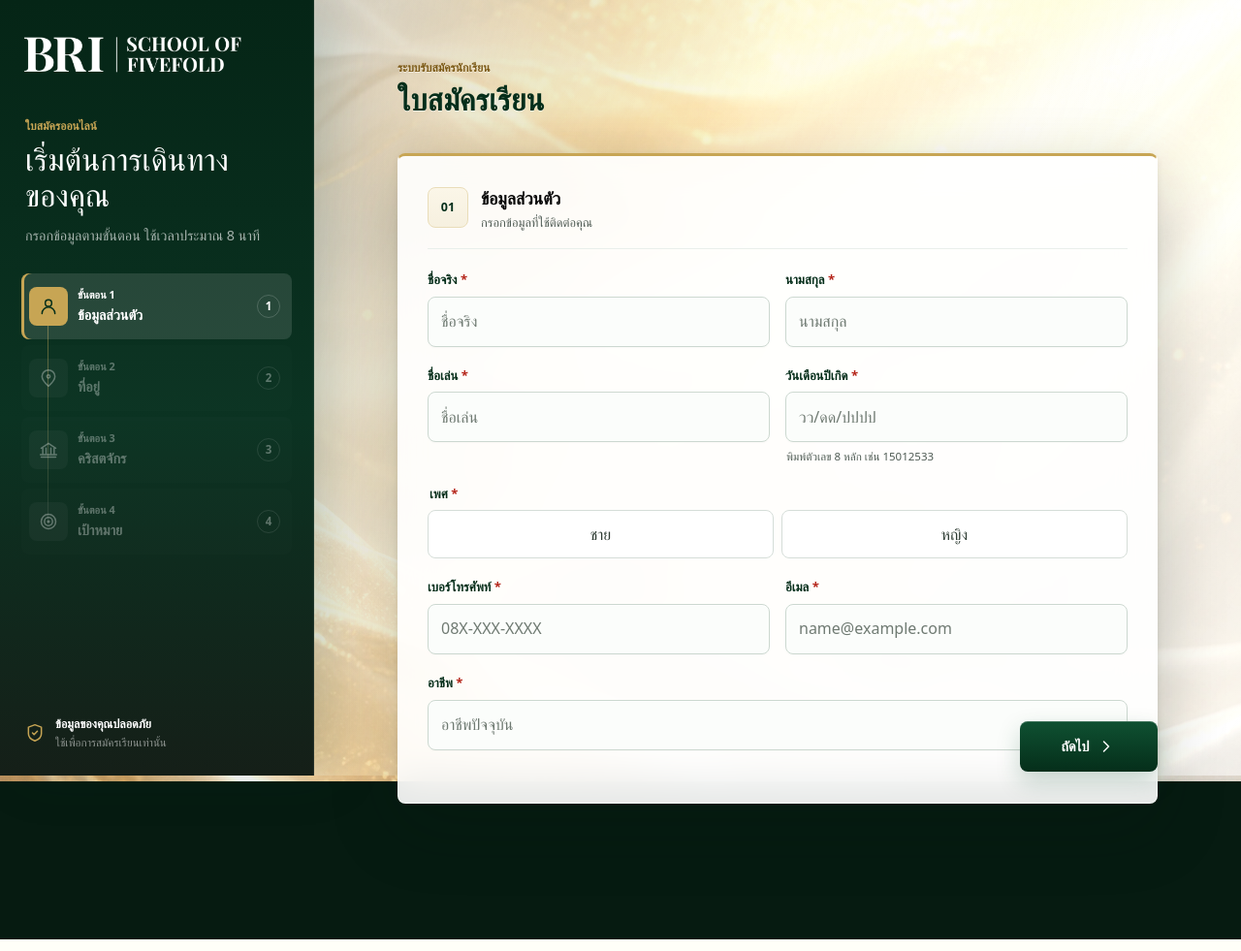
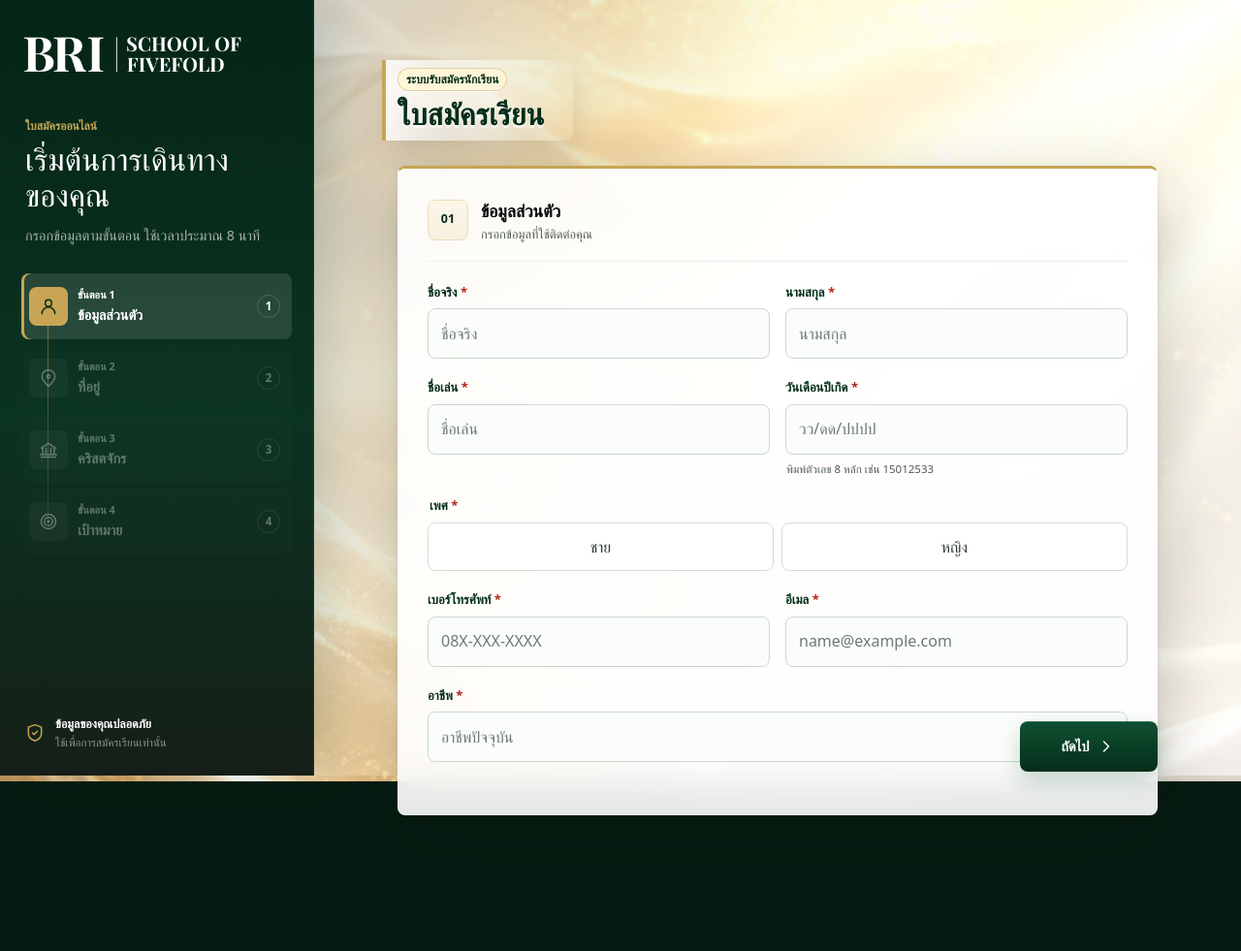
Before and after one commit to Atothegod/BRI, a Django app: page / in a window 1280 px wide. Shown: the whole page at 97% size. Run offline with Django 5.2, Linux system fonts and the light colour scheme; some web fonts are replaced.

Commit message:
Update registration styles and version in multiple templates

```diff
--- a/backend/school/static/school/css/registration.css
+++ b/backend/school/static/school/css/registration.css
@@ -547,6 +547,7 @@ svg {
 }
 
 .page-heading {
+    position: relative;
     justify-content: space-between;
     gap: 16px;
     margin-bottom: 14px;
@@ -555,11 +556,14 @@ svg {
 .page-heading h2 {
     margin: 0;
     color: var(--color-brand-950);
-    font-size: 1.7rem;
-    font-weight: 780;
-    line-height: 1.2;
+    font-size: 2.05rem;
+    font-weight: 850;
+    line-height: 1.12;
     letter-spacing: 0;
-    text-shadow: 0 1px 0 rgba(255, 255, 255, 0.62), 0 10px 24px rgba(255, 255, 255, 0.38);
+    text-shadow:
+        0 1px 0 rgba(255, 255, 255, 0.96),
+        0 3px 0 rgba(255, 255, 255, 0.5),
+        0 16px 30px rgba(3, 24, 14, 0.18);
 }
 
 .page-heading p {
@@ -576,13 +580,38 @@ svg {
 }
 
 .hero-copy {
+    position: relative;
+    z-index: 1;
+    display: inline-grid;
     min-width: 0;
+    padding: 8px 16px 10px 0;
+}
+
+.hero-copy::before {
+    position: absolute;
+    inset: 0 -14px 0 -16px;
+    z-index: -1;
+    content: "";
+    background: linear-gradient(90deg, rgba(255, 255, 255, 0.86), rgba(255, 255, 255, 0.38) 68%, rgba(255, 255, 255, 0));
+    border-left: 4px solid rgba(199, 165, 84, 0.96);
+    border-radius: 0 8px 8px 0;
+    box-shadow: 0 16px 32px rgba(3, 24, 14, 0.1);
+    pointer-events: none;
 }
 
 .hero-copy .eyebrow {
+    display: inline-flex;
+    width: max-content;
+    max-width: 100%;
     margin-bottom: 6px;
-    color: #7c5a16;
-    text-shadow: 0 1px 0 rgba(255, 255, 255, 0.55);
+    padding: 3px 8px;
+    color: var(--color-brand-950);
+    font-weight: 850;
+    background: rgba(255, 246, 214, 0.88);
+    border: 1px solid rgba(124, 90, 22, 0.24);
+    border-radius: 999px;
+    box-shadow: 0 1px 0 rgba(255, 255, 255, 0.75);
+    text-shadow: none;
 }
 
 .mobile-progress {
@@ -2309,16 +2338,17 @@ select.form-control {
     .registration-app .app-hero {
         min-height: 68px;
         margin-bottom: 8px;
-        padding: 5px 0 8px;
+        padding: 7px 0 10px;
         color: var(--color-brand-950);
     }
 
     .registration-app .app-hero .eyebrow {
-        color: #7c5a16;
+        color: var(--color-brand-950);
     }
 
     .registration-app .page-heading h2 {
         color: var(--color-brand-950);
+        font-size: 2.15rem;
     }
 
     .registration-app .page-heading p {
--- a/backend/school/templates/school/admin_overview_dashboard.html
+++ b/backend/school/templates/school/admin_overview_dashboard.html
@@ -4,7 +4,7 @@
 {% block title %}Admin overview | BRI School of Fivefold{% endblock %}
 
 {% block extra_css %}
-<link rel="stylesheet" href="{% static 'school/css/registration.css' %}?v=20260828-15">
+<link rel="stylesheet" href="{% static 'school/css/registration.css' %}?v=20260828-16">
 {% endblock %}
 
 {% block content %}
--- a/backend/school/templates/school/already_registered.html
+++ b/backend/school/templates/school/already_registered.html
@@ -4,7 +4,7 @@
 {% block title %}สมัครเรียนแล้ว | BRI School of Fivefold{% endblock %}
 
 {% block extra_css %}
-<link rel="stylesheet" href="{% static 'school/css/registration.css' %}?v=20260828-15">
+<link rel="stylesheet" href="{% static 'school/css/registration.css' %}?v=20260828-16">
 {% endblock %}
 
 {% block content %}
--- a/backend/school/templates/school/announcement_result.html
+++ b/backend/school/templates/school/announcement_result.html
@@ -4,7 +4,7 @@
 {% block title %}ประกาศผลสัมภาษณ์ | BRI School of Fivefold{% endblock %}
 
 {% block extra_css %}
-<link rel="stylesheet" href="{% static 'school/css/registration.css' %}?v=20260828-15">
+<link rel="stylesheet" href="{% static 'school/css/registration.css' %}?v=20260828-16">
 {% endblock %}
 
 {% block content %}
--- a/backend/school/templates/school/liff_boot.html
+++ b/backend/school/templates/school/liff_boot.html
@@ -4,7 +4,7 @@
 {% block title %}กำลังเปิดหน้า | BRI School of Fivefold{% endblock %}
 
 {% block extra_css %}
-<link rel="stylesheet" href="{% static 'school/css/registration.css' %}?v=20260828-15">
+<link rel="stylesheet" href="{% static 'school/css/registration.css' %}?v=20260828-16">
 {% endblock %}
 
 {% block content %}
--- a/backend/school/templates/school/registration.html
+++ b/backend/school/templates/school/registration.html
@@ -4,7 +4,7 @@
 {% block title %}สมัครเรียน | BRI School of Fivefold{% endblock %}
 
 {% block extra_css %}
-<link rel="stylesheet" href="{% static 'school/css/registration.css' %}?v=20260828-15">
+<link rel="stylesheet" href="{% static 'school/css/registration.css' %}?v=20260828-16">
 {% endblock %}
 
 {% block content %}
--- a/backend/school/templates/school/registration_success.html
+++ b/backend/school/templates/school/registration_success.html
@@ -4,7 +4,7 @@
 {% block title %}ส่งใบสมัครสำเร็จ | BRI School of Fivefold{% endblock %}
 
 {% block extra_css %}
-<link rel="stylesheet" href="{% static 'school/css/registration.css' %}?v=20260828-15">
+<link rel="stylesheet" href="{% static 'school/css/registration.css' %}?v=20260828-16">
 {% endblock %}
 
 {% block content %}
--- a/backend/school/templates/school/student_payment_upload.html
+++ b/backend/school/templates/school/student_payment_upload.html
@@ -4,7 +4,7 @@
 {% block title %}อัปโหลดสลิป | BRI School of Fivefold{% endblock %}
 
 {% block extra_css %}
-<link rel="stylesheet" href="{% static 'school/css/registration.css' %}?v=20260828-15">
+<link rel="stylesheet" href="{% static 'school/css/registration.css' %}?v=20260828-16">
 {% endblock %}
 
 {% block content %}
--- a/backend/school/templates/school/teacher_pending_approval.html
+++ b/backend/school/templates/school/teacher_pending_approval.html
@@ -4,7 +4,7 @@
 {% block title %}รออนุมัติผู้สอน | BRI School of Fivefold{% endblock %}
 
 {% block extra_css %}
-<link rel="stylesheet" href="{% static 'school/css/registration.css' %}?v=20260828-15">
+<link rel="stylesheet" href="{% static 'school/css/registration.css' %}?v=20260828-16">
 {% endblock %}
 
 {% block content %}
```
